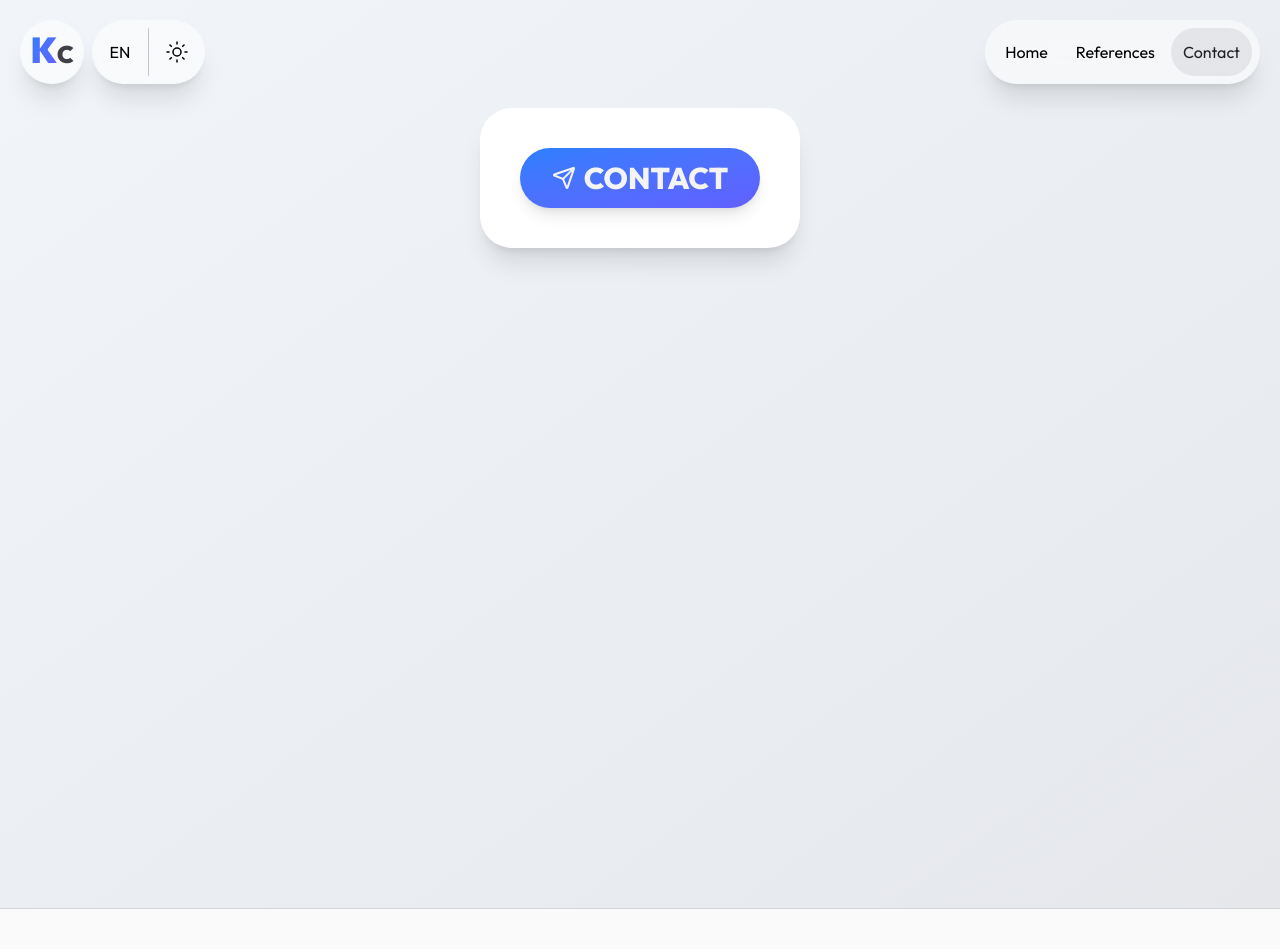
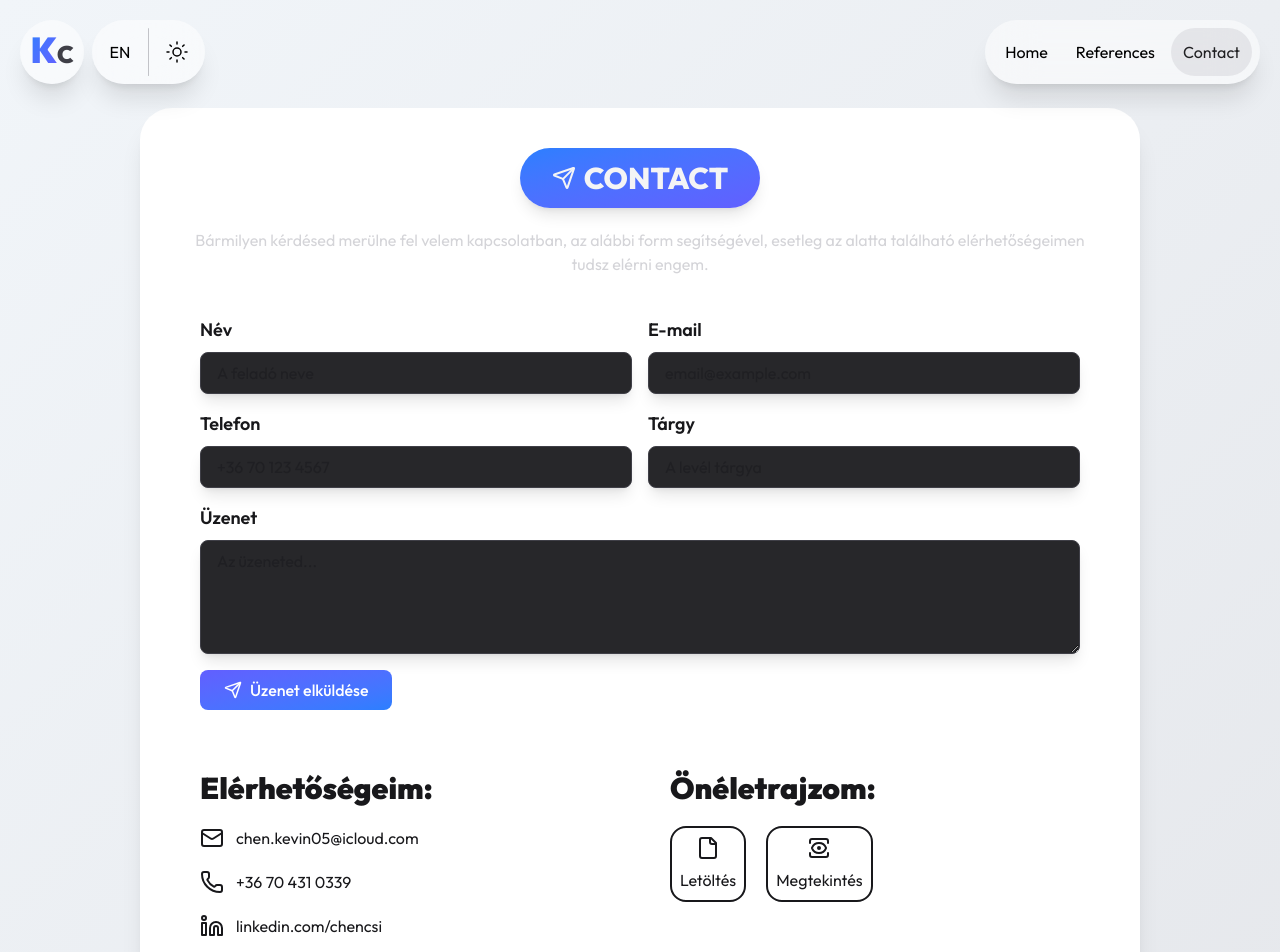
Before and after one commit to chencsi/chencsi.github.io, a React (Vite) app: page /contact in a window 1280 px wide. Shown: the top 952 px of the page. Built offline with nearby package versions, Linux system fonts and the light colour scheme.

Commit message:
contact page base added

```diff
--- a/package.json
+++ b/package.json
@@ -18,6 +18,7 @@
     "lucide-react": "^0.541.0",
     "react": "^19.1.1",
     "react-dom": "^19.1.1",
+    "react-hook-form": "^7.65.0",
     "react-router-dom": "^7.8.1"
   },
   "devDependencies": {
--- /dev/null
+++ b/src/components/ContactForm.jsx
@@ -0,0 +1,104 @@
+import { Send } from "lucide-react";
+import { useForm } from "react-hook-form"
+
+const ContactForm = ({ content }) => {
+  const {
+    register,
+    handleSubmit,
+    watch,
+    formState: { errors },
+  } = useForm()
+  const inputClasses = "px-4 py-2 bg-zinc-800 border border-zinc-700 shadow-lg rounded-lg focus:outline-none";
+  const labelClasses = "font-semibold text-lg"
+
+  const onSubmit = (data) => console.log(data)
+
+  return (
+    <form className="flex flex-col p-5 rounded-2xl" onSubmit={handleSubmit(onSubmit)}>
+      <div className="grid grid-cols-1 md:grid-cols-2 gap-4 mb-4">
+        <div className="flex flex-col space-y-2">
+          <label htmlFor="name" className={labelClasses}>
+            {content?.form?.name || 'Név'}
+          </label>
+          <input
+            id="name"
+            className={inputClasses}
+            placeholder={content?.form?.namePlaceholder || 'A feladó neve'}
+            {...register("name", { required: true })}
+          />
+          {errors.name && <span className="text-red-500 text-sm">Ennek a mezőnek a megadása kötelező</span>}
+        </div>
+
+        <div className="flex flex-col space-y-2">
+          <label htmlFor="email" className={labelClasses}>
+            {content?.form?.email || 'E-mail'}
+          </label>
+          <input
+            id="email"
+            type="email"
+            className={inputClasses}
+            placeholder={content?.form?.emailPlaceholder || 'email@example.com'}
+            {...register("email", {
+              required: true,
+              pattern: /^[A-Z0-9._%+-]+@[A-Z0-9.-]+\.[A-Z]{2,}$/i
+            })}
+          />
+          {errors.email?.type === "required" && <span className="text-red-500 text-sm">Ennek a mezőnek a megadása kötelező</span>}
+          {errors.email?.type === "pattern" && <span className="text-red-500 text-sm">Nem megfelelő email cím formátum</span>}
+        </div>
+
+        <div className="flex flex-col space-y-2">
+          <label htmlFor="phone" className={labelClasses}>
+            {content?.form?.phone || 'Telefon'}
+          </label>
+          <input
+            id="phone"
+            className={inputClasses}
+            placeholder={content?.form?.phonePlaceholder || '+36 70 123 4567'}
+            {...register("phone")}
+          />
+        </div>
+
+        <div className="flex flex-col space-y-2">
+          <label htmlFor="subject" className={labelClasses}>
+            {content?.form?.subject || 'Tárgy'}
+          </label>
+          <input
+            id="subject"
+            className={inputClasses}
+            placeholder={content?.form?.subjectPlaceholder || 'A levél tárgya'}
+            {...register("subject", { required: true })}
+          />
+          {errors.subject && <span className="text-red-500 text-sm">Ennek a mezőnek a megadása kötelező</span>}
+        </div>
+      </div>
+
+      <div className="flex flex-col space-y-2 mb-4">
+        <label htmlFor="message" className={labelClasses}>
+          {content?.form?.message || 'Üzenet'}
+        </label>
+        <textarea
+          id="message"
+          rows="4"
+          className={inputClasses + " min-h-20 max-h-96"}
+          placeholder={content?.form?.messagePlaceholder || 'Az üzeneted...'}
+          {...register("message", { required: true, minLength: 50, maxLength: 1000 })}
+        ></textarea>
+        {errors.message?.type === "required" && <span className="text-red-500 text-sm">Ennek a mezőnek a megadása kötelező</span>}
+        {errors.message?.type === "minLength" && <span className="text-red-500 text-sm">Az üzenetnek legalább 50 karakter hosszúnak kell lennie</span>}
+        {errors.message?.type === "maxLength" && <span className="text-red-500 text-sm">Az üzenet nem lehet hosszabb 1000 karakternél</span>}
+      </div>
+
+      <button
+        type="submit"
+        className="px-6 py-2 bg-gradient-to-br from-indigo-500 to-blue-500 hover:from-indigo-600 hover:to-blue-600 text-white font-medium rounded-lg transition-colors duration-300 flex items-center justify-center gap-2 self-start cursor-pointer"
+      >
+        <Send size={18} />
+        {content?.form?.submit || 'Üzenet elküldése'}
+      </button>
+      {errors.exampleRequired && <span>Ennek a mezőnek a megadása kötelező</span>}
+    </form>
+  );
+}
+
+export default ContactForm;
--- a/src/views/Contact.jsx
+++ b/src/views/Contact.jsx
@@ -1,8 +1,10 @@
-import { Send } from "lucide-react";
+import { File, Linkedin, Mail, Phone, Send, View } from "lucide-react";
 import PrimaryBadgeTitle from "../components/PrimaryBadgeTitle";
 import PrimaryContainer from "../components/PrimaryContainer";
 import useUI from "../hooks/useUI";
 import translations from "../utils/translations";
+import { motion } from "framer-motion"
+import ContactForm from "../components/ContactForm";
 
 const Contact = () => {
   const { theme, lang } = useUI();
@@ -10,12 +12,74 @@ const Contact = () => {
 
   return (
     <section className="w-full h-full flex flex-col items-center">
+      <div className="w-full">
         <PrimaryContainer theme={theme}>
+          <div className="space-y-5">
             <PrimaryBadgeTitle
               title={content?.h3}
               icon={Send}
             />
+            <p className="text-center text-zinc-300">Bármilyen kérdésed merülne fel velem kapcsolatban, az alábbi form segítségével, esetleg az alatta található elérhetőségeimen tudsz elérni engem.</p>
+            <ContactForm content={content} />
+            <div className="grid grid-cols-2 gap-5">
+              <div className="space-y-5 p-5">
+                <h3 className="font-black text-3xl">Elérhetőségeim:</h3>
+                <div className="flex flex-row gap-3">
+                  <Mail />
+                  <a href="mailto:chen.kevin05@icloud.com" className="hover:text-blue-500 transition-[color]">chen.kevin05@icloud.com</a>
+                </div>
+                <div className="flex flex-row gap-3">
+                  <Phone />
+                  <a href="tel:+36704310339" className="hover:text-blue-500 transition-[color]">+36 70 431 0339</a>
+                </div>
+                <div className="flex flex-row gap-3">
+                  <Linkedin />
+                  <a href="https://www.linkedin.com/in/chencsi/" target="_blank" className="hover:text-blue-500 transition-[color]">linkedin.com/chencsi</a>
+                </div>
+              </div>
+              <div className="space-y-5 p-5">
+                <h3 className="font-black text-3xl">Önéletrajzom:</h3>
+                <div className="flex flex-row gap-5 select-none">
+                  <motion.div
+                    whileHover={{
+                      scale: 1.1,
+                      transition: {
+                        type: "spring",
+                        stiffness: 300,
+                        backgroundColor: true,
+                        color: true
+                      },
+                      color: "#27272a",
+                      backgroundColor: "#fafafa"
+                    }}
+                    whileTap={{ scale: 0.995, color: "#27272a", backgroundColor: "#fafafa" }}
+                    className="border-2 w-fit p-2 rounded-2xl cursor-pointer flex flex-col gap-2 items-center">
+                    <File />
+                    <p>Letöltés</p>
+                  </motion.div>
+                  <motion.div
+                    whileHover={{
+                      scale: 1.05,
+                      transition: {
+                        type: "spring",
+                        stiffness: 300,
+                        backgroundColor: true,
+                        color: true
+                      },
+                      color: "#27272a",
+                      backgroundColor: "#fafafa"
+                    }}
+                    whileTap={{ scale: 0.995, color: "#27272a", backgroundColor: "#fafafa" }}
+                    className="border-2 w-fit p-2 rounded-2xl cursor-pointer flex flex-col gap-2 items-center">
+                    <View />
+                    <p>Megtekintés</p>
+                  </motion.div>
+                </div>
+              </div>
+            </div>
+          </div>
         </PrimaryContainer>
+      </div>
     </section>
   );
 }
```
Also changed, not shown: 1 other file (tests, documents, lock files or other folders). Lines whose indentation alone changed are shown as unchanged.
